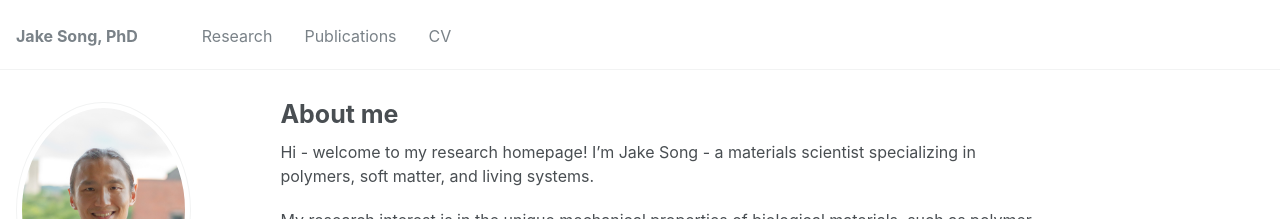
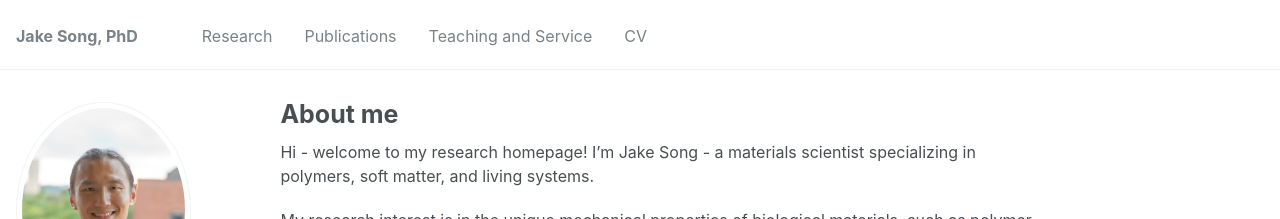
Before and after one commit to jakesong15/jakesong15.github.io, a Jekyll site: the page built from _pages/about.md, in a window 1280 px wide. Shown: the top 219 px of the page. Built offline with Jekyll 4.4.1, drawn with Linux system fonts in a browser that asks for light colours; some web fonts are replaced.

Commit message:
Update navigation.yml

```diff
--- a/_data/navigation.yml
+++ b/_data/navigation.yml
@@ -11,5 +11,8 @@ main:
   - title: "Publications"
     url: /publications/
 
+  - title: "Teaching and Service"
+    url: /teaching/
+
   - title: "CV"
     url: /cv/
```
